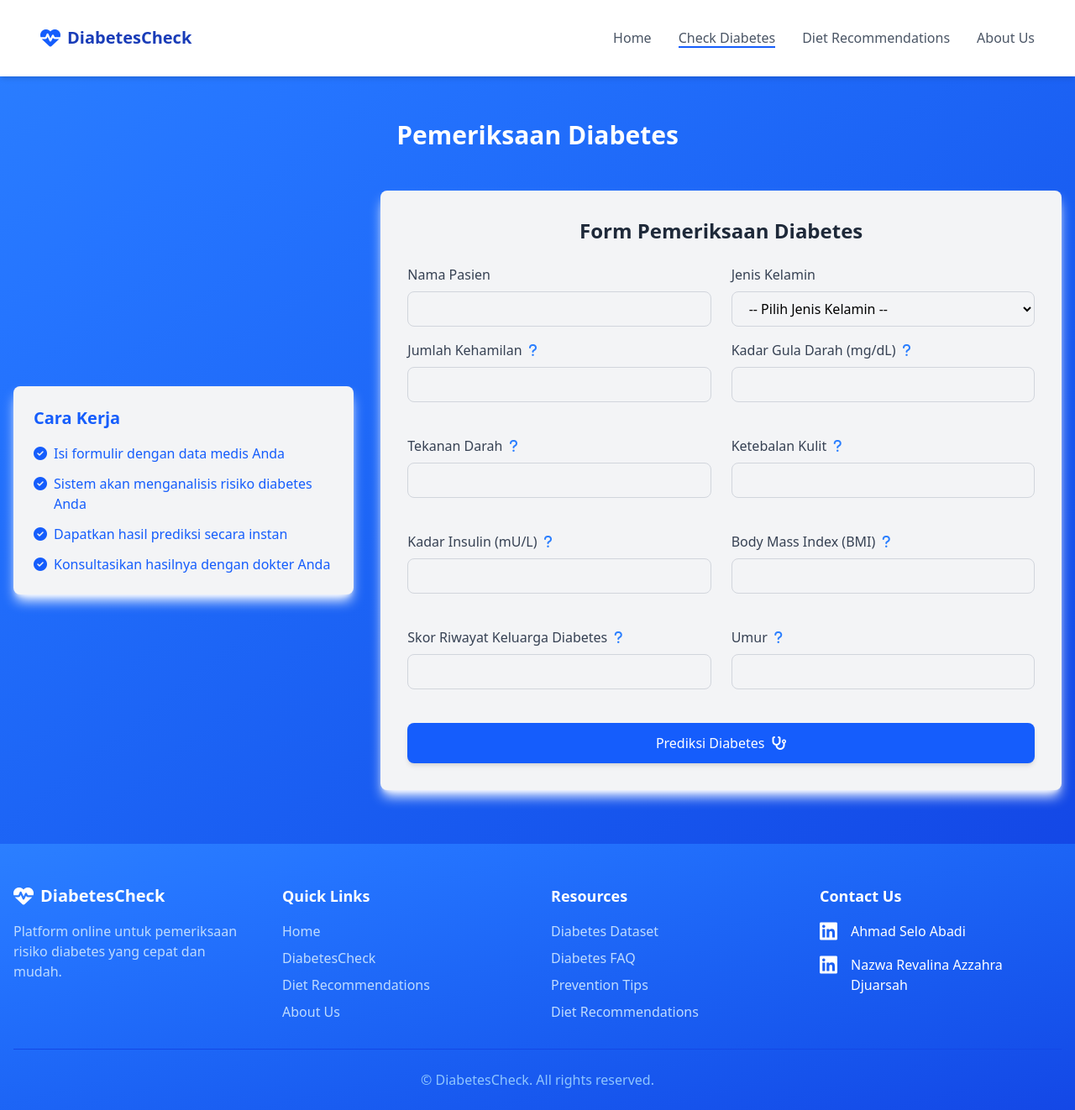
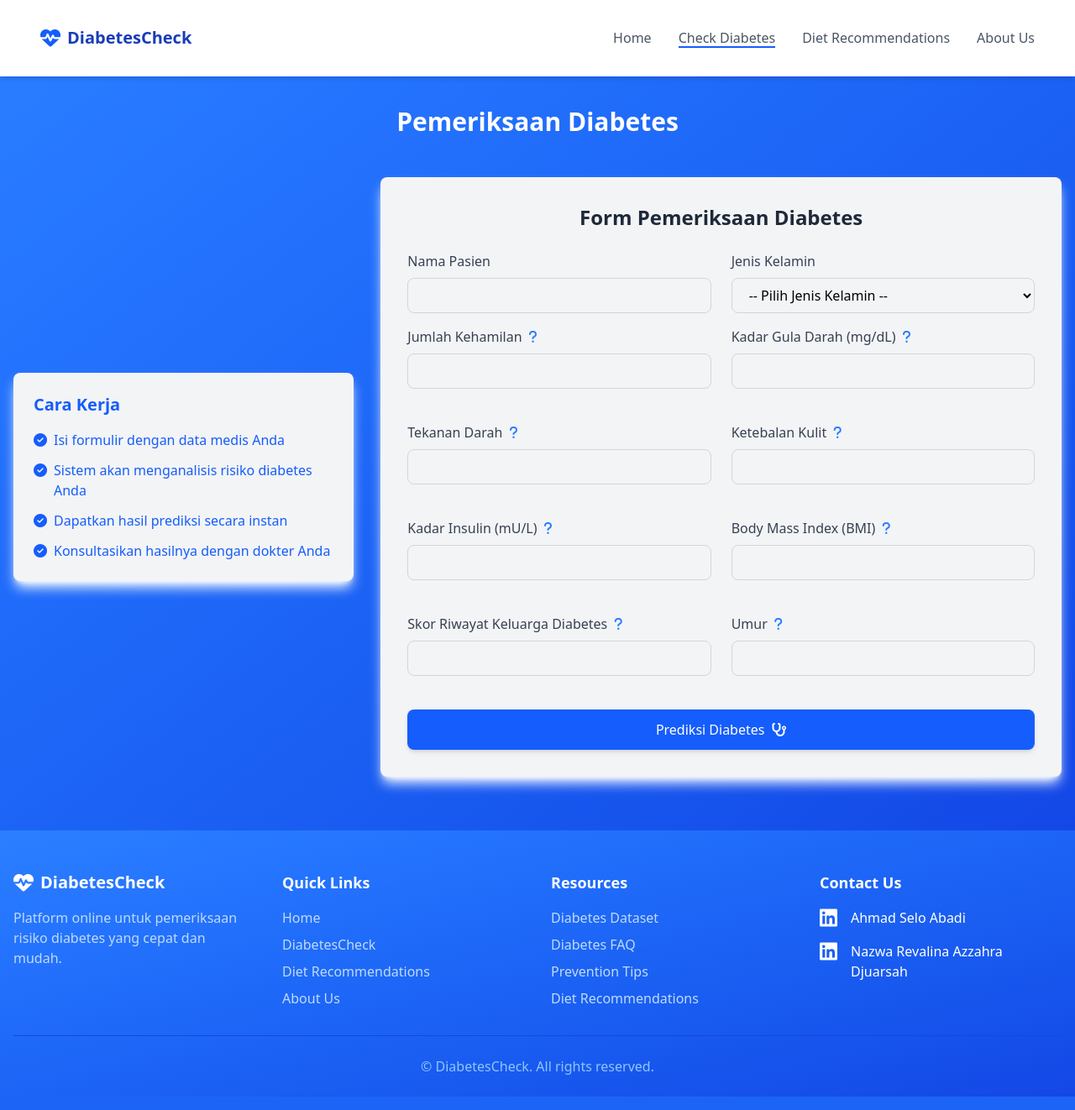
Before and after one commit to Revalinazwa/periksa_penyakit_diabetes, a Flask app: page /diabetesCheck in a window 1280 px wide. Shown: the part 1-1323 px from the top of the page at 84% size. Run offline with Flask 3, Linux system fonts and the light colour scheme; style sheets or scripts are compiled from the project's sources.

Commit message:
feat : enhance diabetes check

```diff
--- a/templates/diabetesCheck.html
+++ b/templates/diabetesCheck.html
@@ -20,7 +20,7 @@
     <!-- Check Diabetes Section -->
     <section
       id="check"
-      class="pt-32 md:pt-28 lg:pt-36 pb-16 bg-gradient-to-br from-blue-500 to-blue-700 w-full overflow-hidden"
+      class="pt-32 md:pt-36 lg:pt-32 pb-16 bg-gradient-to-br from-blue-500 to-blue-700 w-full overflow-hidden"
     >
       <div class="container mx-auto px-4">
         <h2
```
